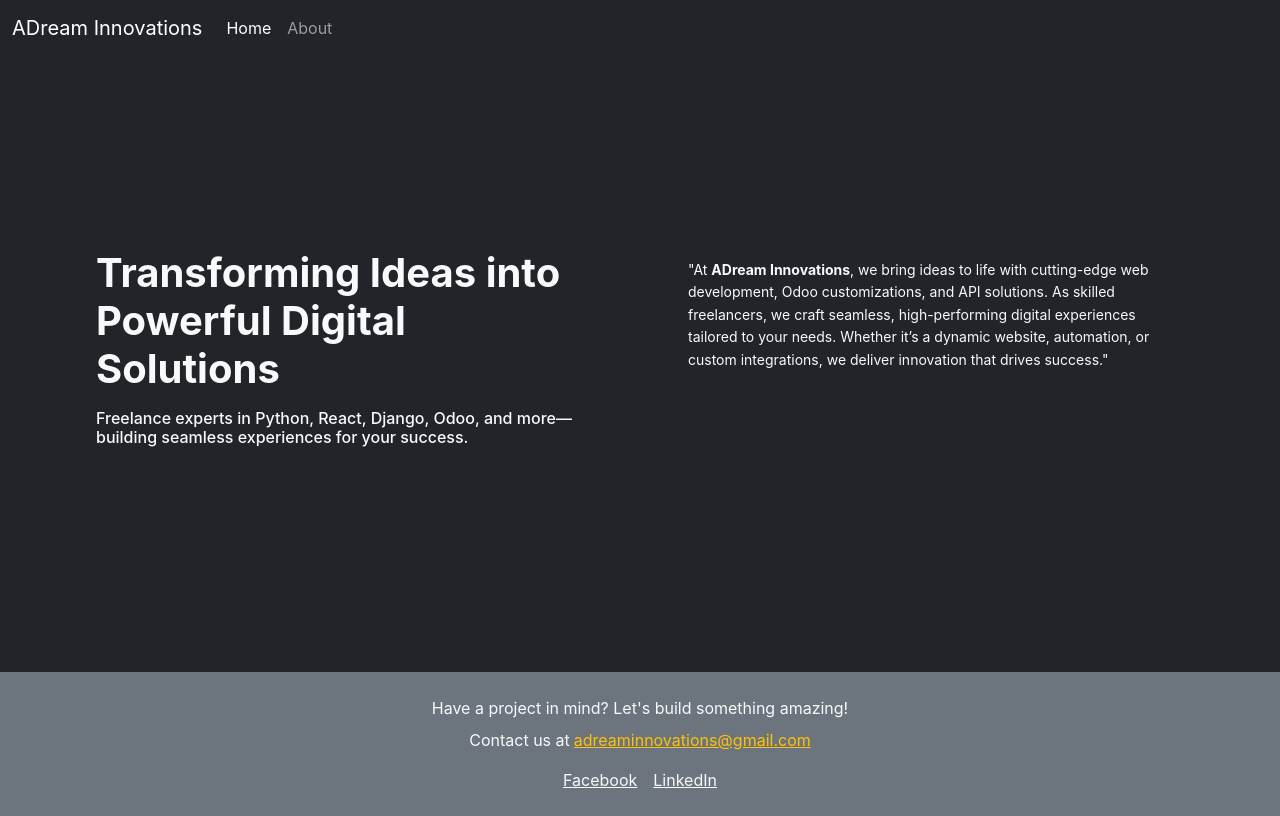
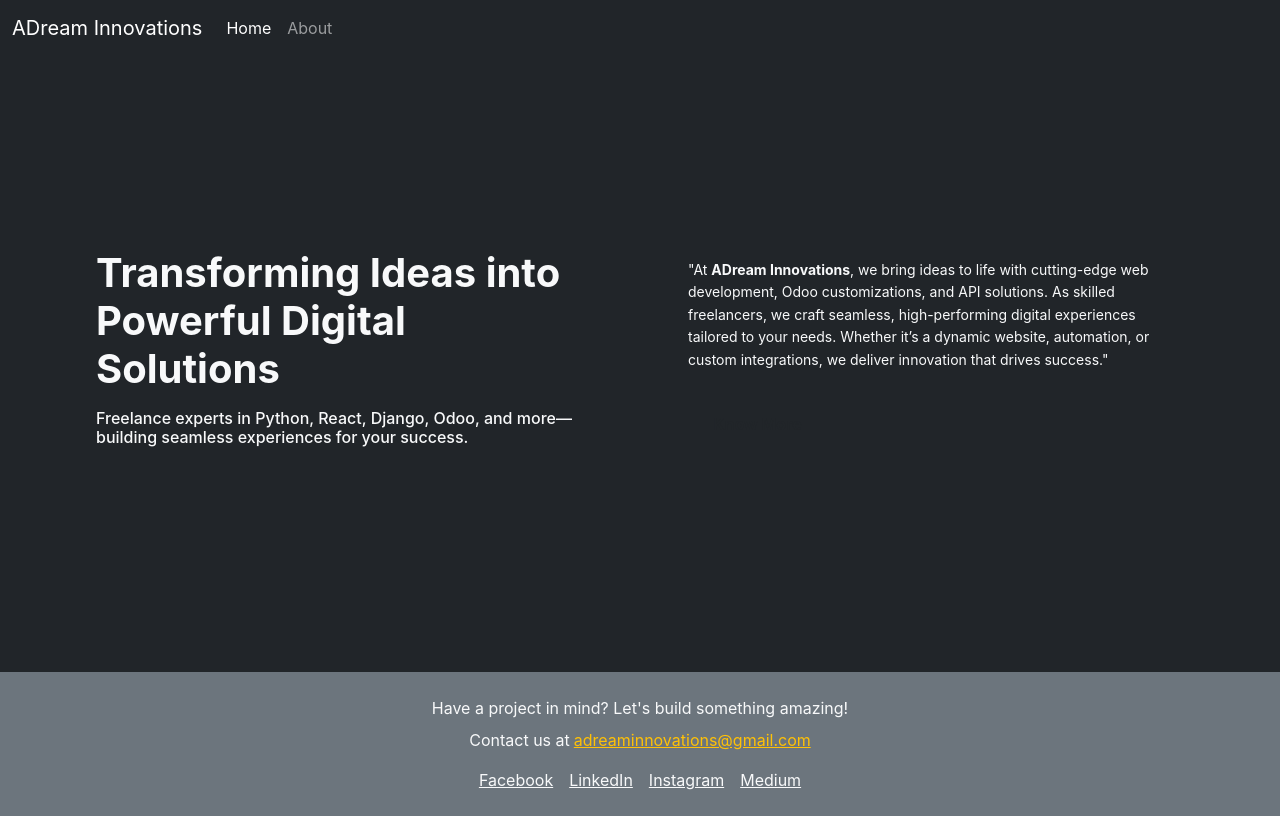
Before and after one commit to adreaminnovations/freelance_portfolio, a React (Create React App) app: page /#/ in a window 1280 px wide. Built offline with nearby package versions, Linux system fonts and the light colour scheme.

Commit message:
[MOD] Added social media links

```diff
--- a/src/components/Footer/Footer.js
+++ b/src/components/Footer/Footer.js
@@ -18,8 +18,10 @@
                     </Link>
                 </p>
                 <div className="d-flex justify-content-center gap-3 mt-3">
-                    <Link to="#" className="text-light">Facebook</Link>
-                    <Link to="#" className="text-light">LinkedIn</Link>
+                    <Link to="https://www.facebook.com/profile.php?id=61574504521631" className="text-light">Facebook</Link>
+                    <Link to="www.linkedin.com/in/adream-innovations-11956a353" className="text-light">LinkedIn</Link>
+                    <Link to="https://www.instagram.com/adreaminnovations/" className="text-light">Instagram</Link>
+                    <Link to="https://medium.com/@adreaminnovations" className="text-light">Medium</Link>
                 </div>
             </div>
         </footer>
```
